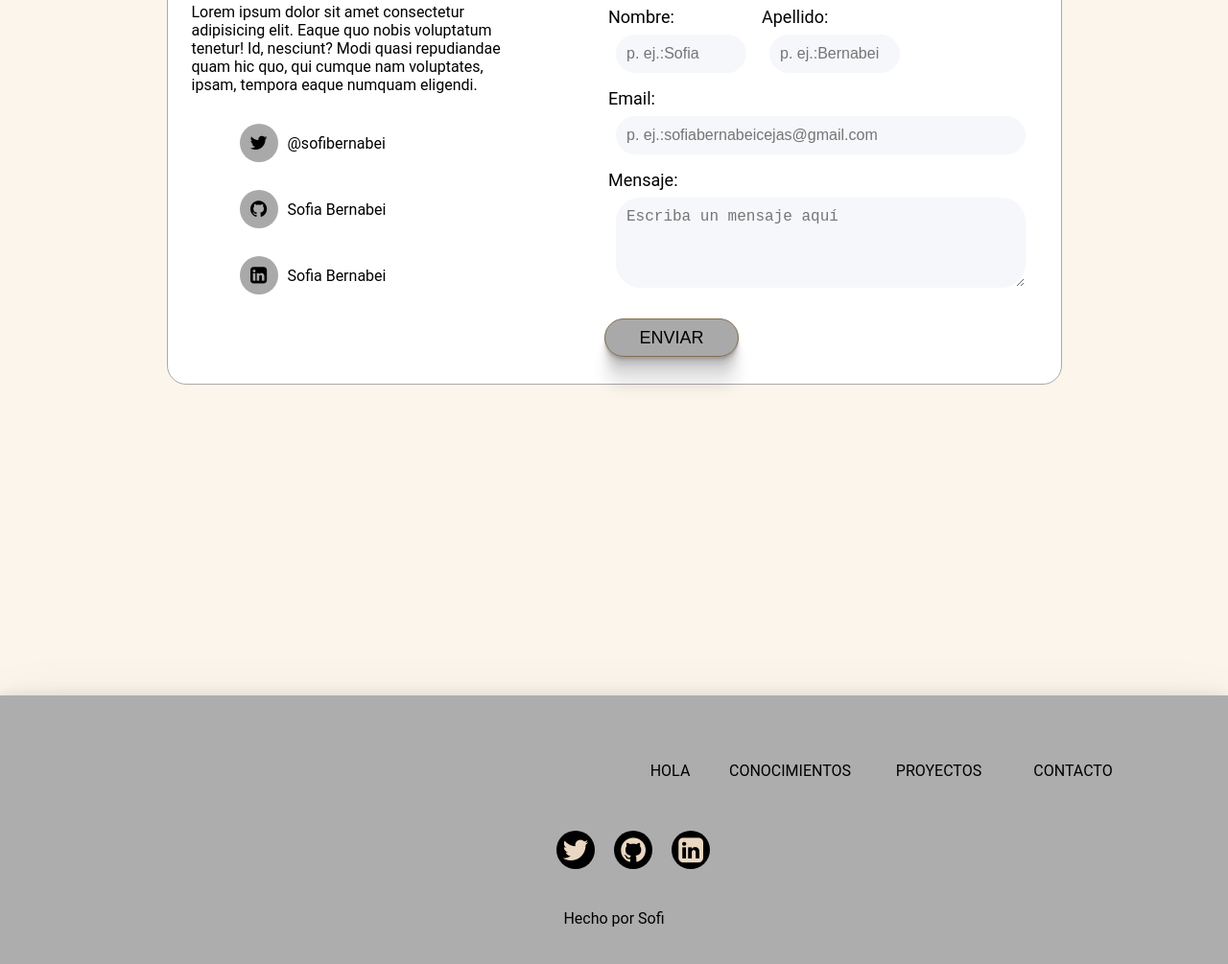
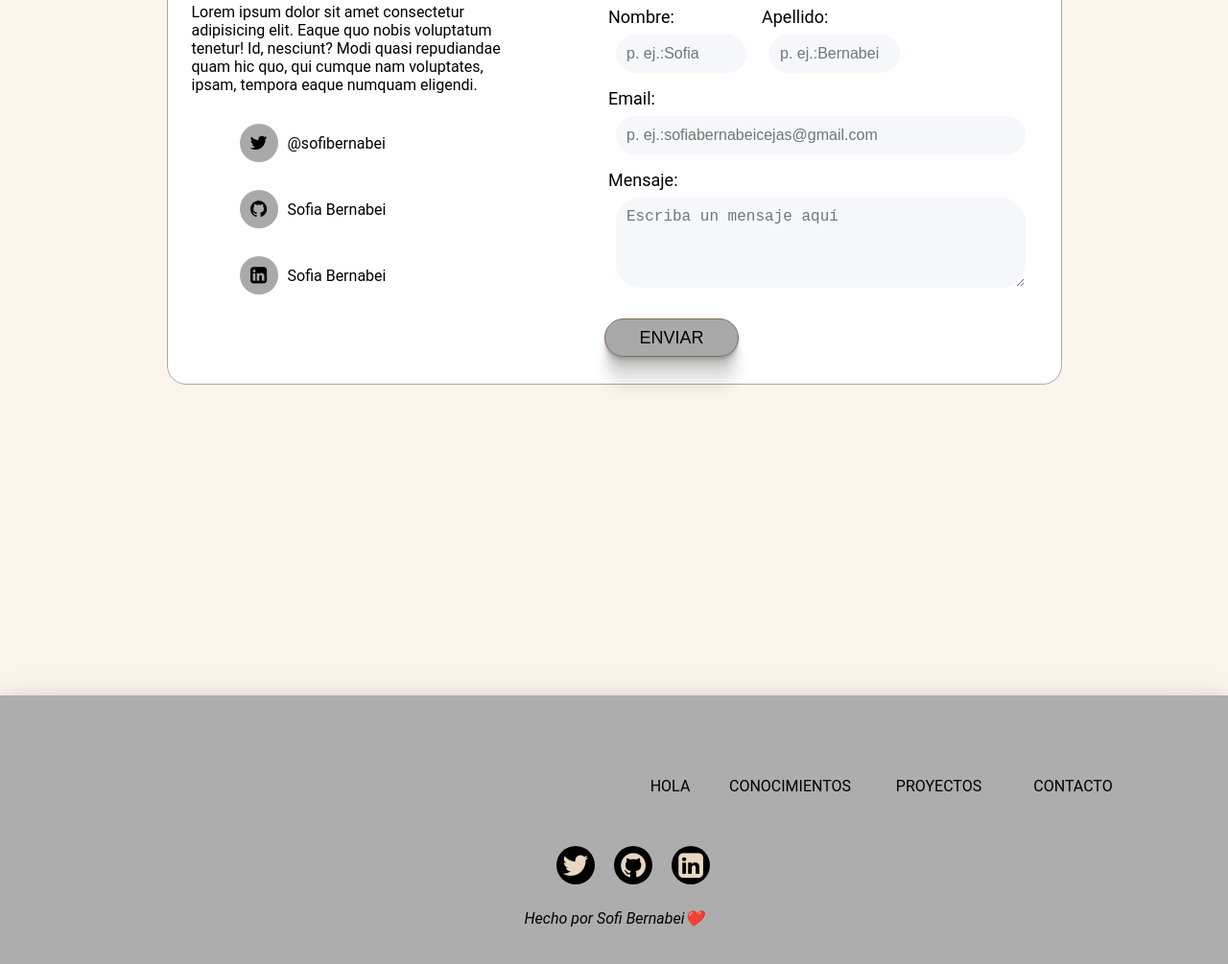
Before and after one commit to SOFIABERNABEICEJAS/Portafolio, a plain HTML site: page index.html in a window 1280 px wide. Shown: the part 3663-4668 px from the top of the page at 96% size. Drawn offline with Linux system fonts and the light colour scheme.

Commit message:
agregue icono de corazon al final

```diff
--- a/index.html
+++ b/index.html
@@ -344,6 +344,6 @@
         </div>
 
 
-       <p>Hecho por Sofi</p>
+       <cite>Hecho por Sofi Bernabei❤️</cite>
     </footer>
     <!-- fin del footer -->
```
